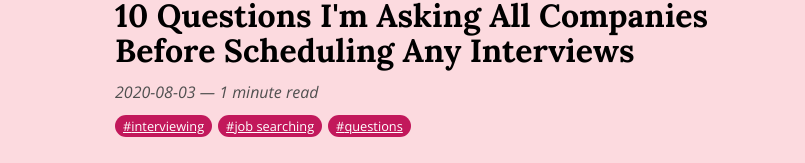
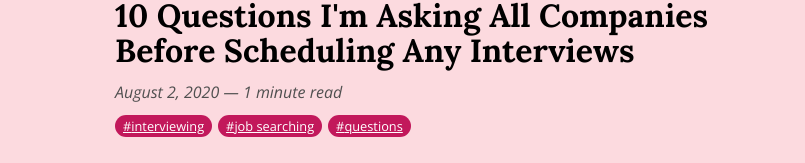
Before and after one commit to ashleemboyer/ashleemboyer, a Next.js app: page /10-questions-i-m-asking-all-companies-before-scheduling-any-interviews in a window 1280 px wide. Shown: the part 228-391 px from the top of the page, without its empty margins (225-1030 px from the left). Built offline with nearby package versions, Linux system fonts and the light colour scheme.

Commit message:
Displaying formattedDate on posts

```diff
--- a/pages/[slug].jsx
+++ b/pages/[slug].jsx
@@ -5,7 +5,7 @@ import styles from '../stylesheets/Pages.module.scss';
 
 const PostPage = ({ post }) => {
   const {
-    meta: { title, description, image, date, timeToRead, tags },
+    meta: { title, description, image, formattedDate, timeToRead, tags },
     content,
     fileName,
   } = post;
@@ -20,7 +20,7 @@ const PostPage = ({ post }) => {
       <div className={styles.PostPage}>
         <h1>{title}</h1>
         <p>
-          {date} &mdash; {timeToRead}
+          {formattedDate} &mdash; {timeToRead}
         </p>
         <div>
           {tags.map((tag) => (
```
